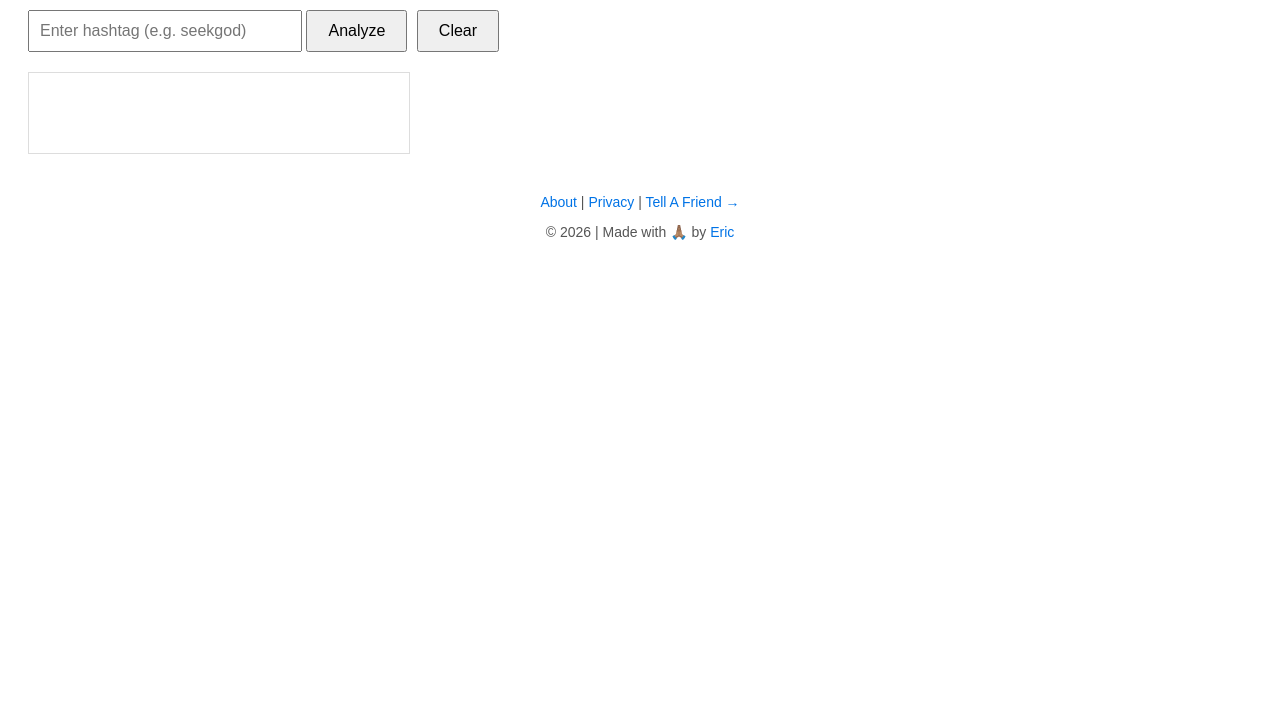
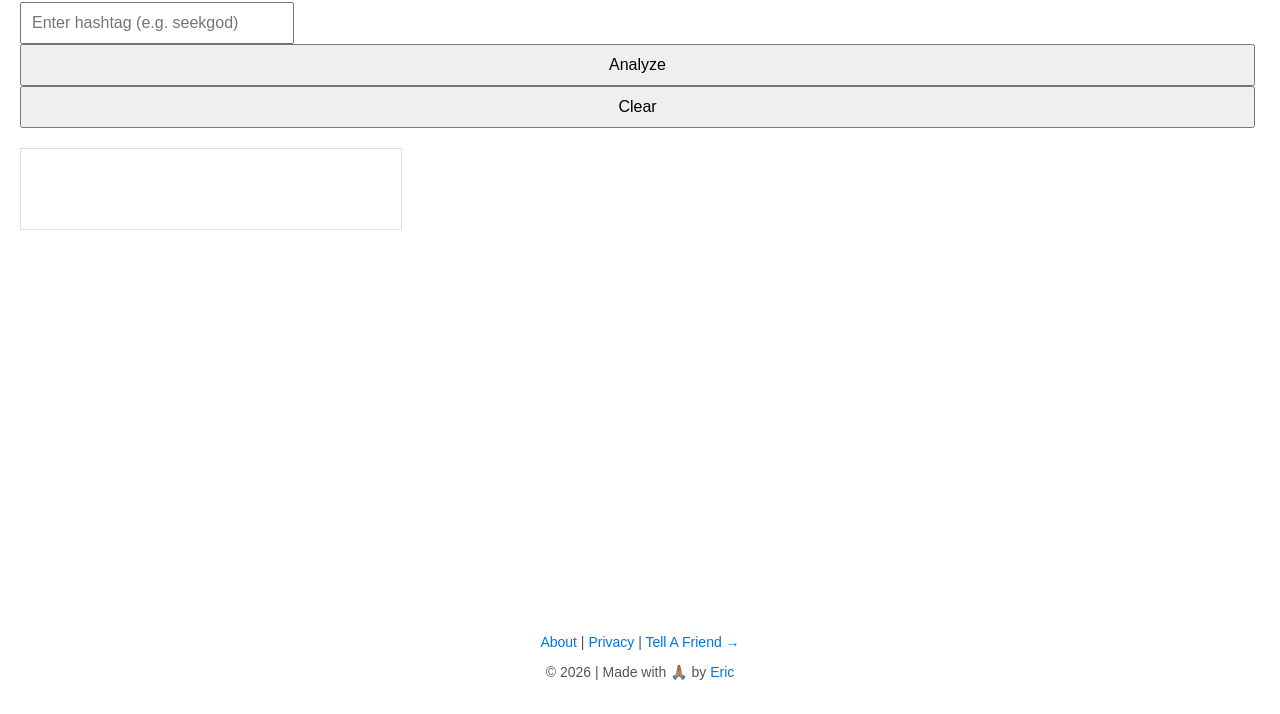
Before and after one commit to erickouassi/yt-hashtag-analyzer, a plain HTML site: page index.html in a window 1280 px wide. Shown: the part 86-800 px from the top of the page. Drawn offline with Linux system fonts and the light colour scheme.

Commit message:
Add files via upload

```diff
--- a/index.html
+++ b/index.html
@@ -3,9 +3,22 @@
 <head>
   <title>Hashtag Analyzer</title>
   <style>
-    body { font-family: Arial; padding: 20px; }
+    html, body {
+      height: 100%;
+      margin: 0;
+      display: flex;
+      flex-direction: column;
+    }
+
+    body {
+      font-family: Arial;
+      padding: 20px;
+      box-sizing: border-box;
+    }
+
     input { padding: 10px; width: 250px; font-size: 16px; }
     button { padding: 10px 20px; font-size: 16px; cursor: pointer; margin-right: 5px; }
+
     #result {
       margin-top: 20px;
       padding: 15px;
@@ -14,6 +27,7 @@
       line-height: 1.6;
       min-height: 50px;
     }
+
     .tag {
       display: inline-block;
       background: #f0f0f0;
@@ -22,16 +36,20 @@
       border-radius: 5px;
       font-size: 14px;
     }
+
     footer {
-      margin-top: 40px;
+      margin-top: auto; /* pushes footer to bottom */
+      text-align: center;
       font-size: 14px;
       color: #555;
-      text-align: center;
+      padding-top: 20px;
     }
+
     footer a {
       color: #0073e6;
       text-decoration: none;
     }
+
     footer a:hover {
       text-decoration: underline;
     }
@@ -51,7 +69,7 @@
     <p>
       <a href="about.html">About</a> |
       <a href="privacy.html">Privacy</a> |
-      <a href="#" id="shareLink" aria-label="Share Hashtag Analyzer">Tell A Friend →</a>
+      <a href="#" id="shareLink">Tell A Friend →</a>
     </p>
     <p>© <span id="year"></span> | Made with 🙏🏽 by
       <a href="https://erickouassi.com/" target="_blank">Eric</a>
@@ -59,10 +77,8 @@
   </footer>
 
 <script>
-  // Auto-update year
   document.getElementById("year").textContent = new Date().getFullYear();
 
-  // Allow Enter key to trigger analysis
   document.getElementById("tagInput").addEventListener("keypress", function(e) {
     if (e.key === "Enter") runAnalyzer();
   });
```
